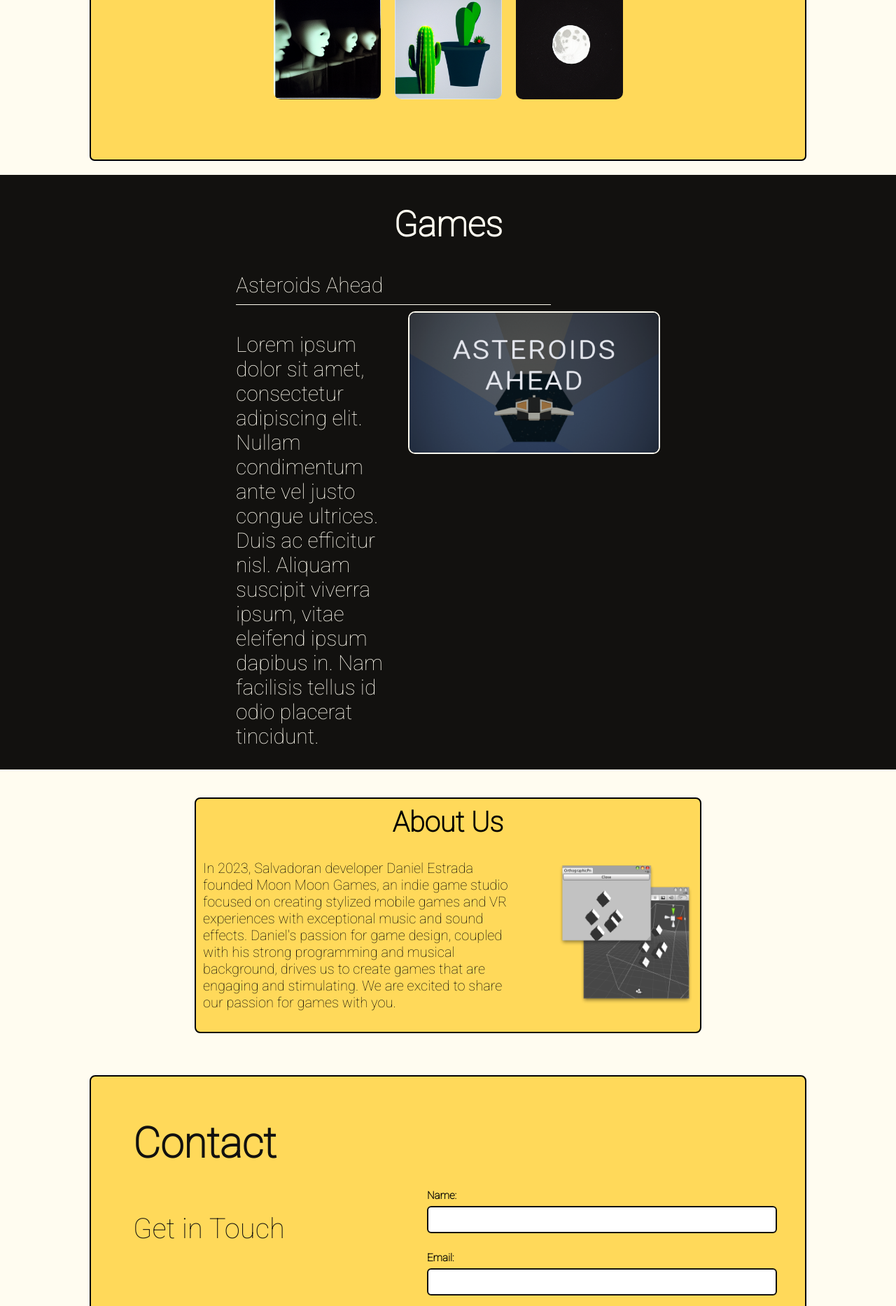
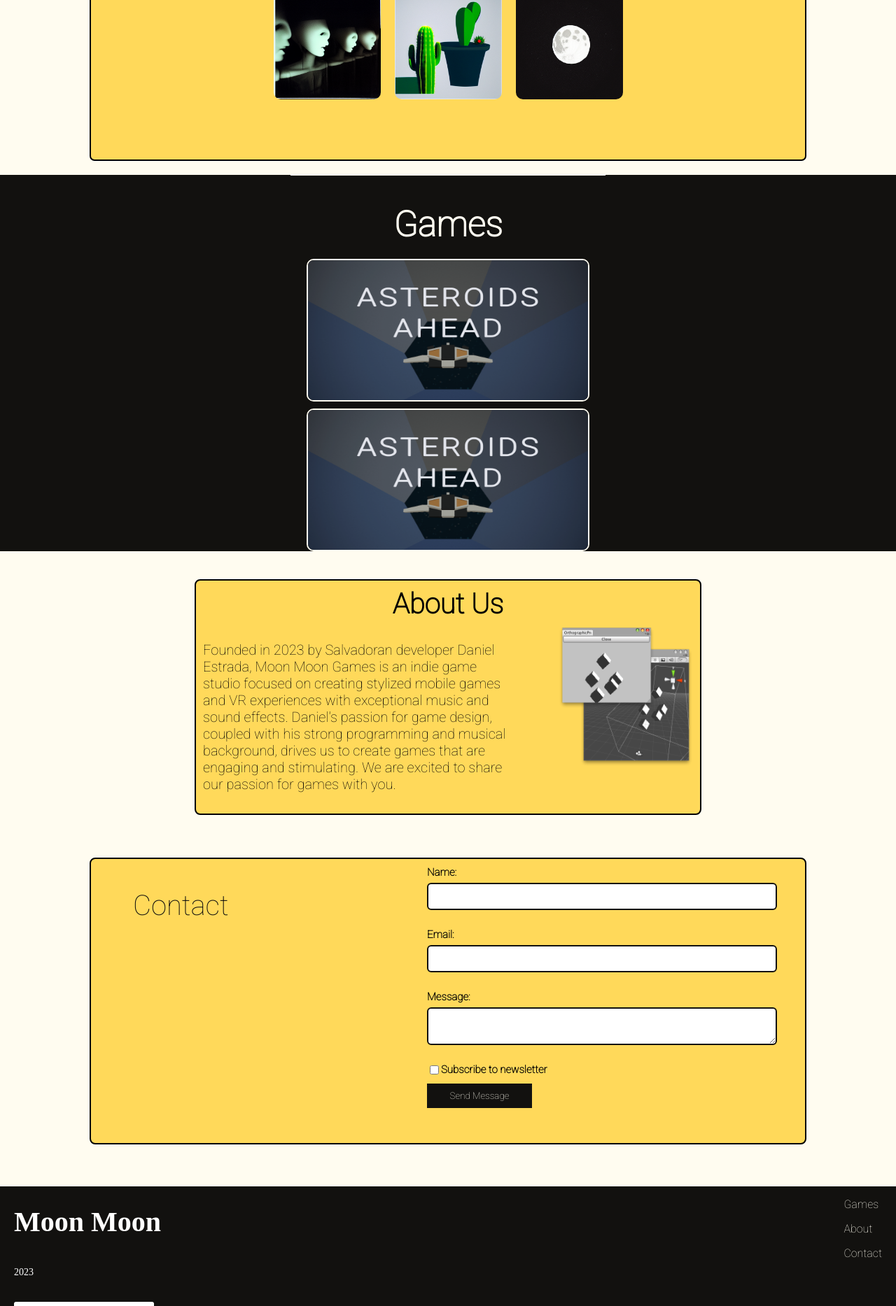
Before and after one commit to daniel99estrada/Moon-Moon-Games-Website, a Flask app: page / in a window 1280 px wide. Shown: the part 703-2570 px from the top of the page at 70% size. Run offline with Flask 3, Linux system fonts and the light colour scheme.

Commit message:
more styling

```diff
--- a/templates/index.html
+++ b/templates/index.html
@@ -43,12 +43,15 @@
    <!-- Game Section -->
   <div id="game-section">
     <div class="game-section-container">
+      <div class="divider"></div>
       <h2>Games</h2>
       <div class="game">
-        <h3>Asteroids Ahead</h3>
-        <div class="divider"></div>
+        <!-- <h3>Asteroids Ahead</h3>
+        <div class="divider"></div> -->
         <div class="game-content-container">
-          <p>Lorem ipsum dolor sit amet, consectetur adipiscing elit. Nullam condimentum ante vel justo congue ultrices. Duis ac efficitur nisl. Aliquam suscipit viverra ipsum, vitae eleifend ipsum dapibus in. Nam facilisis tellus id odio placerat tincidunt.</p>
+          <img src="{{ url_for('static', filename='AsteroidsAhead.png') }}" alt="Image 4">
+        </div>
+        <div class="game-content-container">
           <img src="{{ url_for('static', filename='AsteroidsAhead.png') }}" alt="Image 4">
         </div>
       </div>
@@ -60,23 +63,22 @@
     <!-- About Us -->
     <div class="about-title">About Us</div>
     <div class="about-content">
-      <div class="row">
-        <!-- About Content -->
         <div class="row">
-          <p>In 2023, Salvadoran developer Daniel Estrada founded Moon Moon Games, an indie game studio focused on creating stylized mobile games and VR experiences with exceptional music and sound effects. Daniel's passion for game design, coupled with his strong programming and musical background, drives us to create games that are engaging and stimulating. We are excited to share our passion for games with you.</p>
-          <img src="{{ url_for('static', filename='Unity.png') }}" alt="Game Studio Logo">
+          <p>Founded in 2023 by Salvadoran developer Daniel Estrada, Moon Moon Games is an indie game studio focused on creating stylized mobile games and VR experiences with exceptional music and sound effects. Daniel's passion for game design, coupled with his strong programming and musical background, drives us to create games that are engaging and stimulating. We are excited to share our passion for games with you.</p>
         </div>
+        <img src="{{ url_for('static', filename='Unity.png') }}" alt="Game Studio Logo">
       </div>
     </div>
   </div>
   </div>
 
  <!-- Contact Form -->
+ <div class="divider"></div>
  <div id="contact-section">
   <div id="contact-section-container">
-  <h2>Contact</h2>
+  <!-- <h2>Contact</h2> -->
   <div id = "contact-col-container">
-    <h2>Get in Touch</h2>
+    <h2>Contact</h2>
 <form method="POST" action="/">
   <div class="form-group">
     <label for="name">Name:</label>
@@ -105,6 +107,7 @@
 </div>
 
     <!-- Footer Section -->
+    <div class="divider"></div>
     <div id="footer-container">
       <div id="footer">
         <div id="footer-left-container">
@@ -116,9 +119,9 @@
           </div>
         </div>
         <div class="footer-right-container">
-          <h3><a href="#">Games</a></h3>
-          <h3><a href="#">About</a></h3>
-          <h3><a href="#">Contact</a></h3>
+          <h3><a href="#" id =footer-button>Games</a></h3>
+          <h3><a href="#" id =footer-button>About</a></h3>
+          <h3><a href="#" id =footer-button>Contact</a></h3>
         </div>
       </div>
     </div>
```
